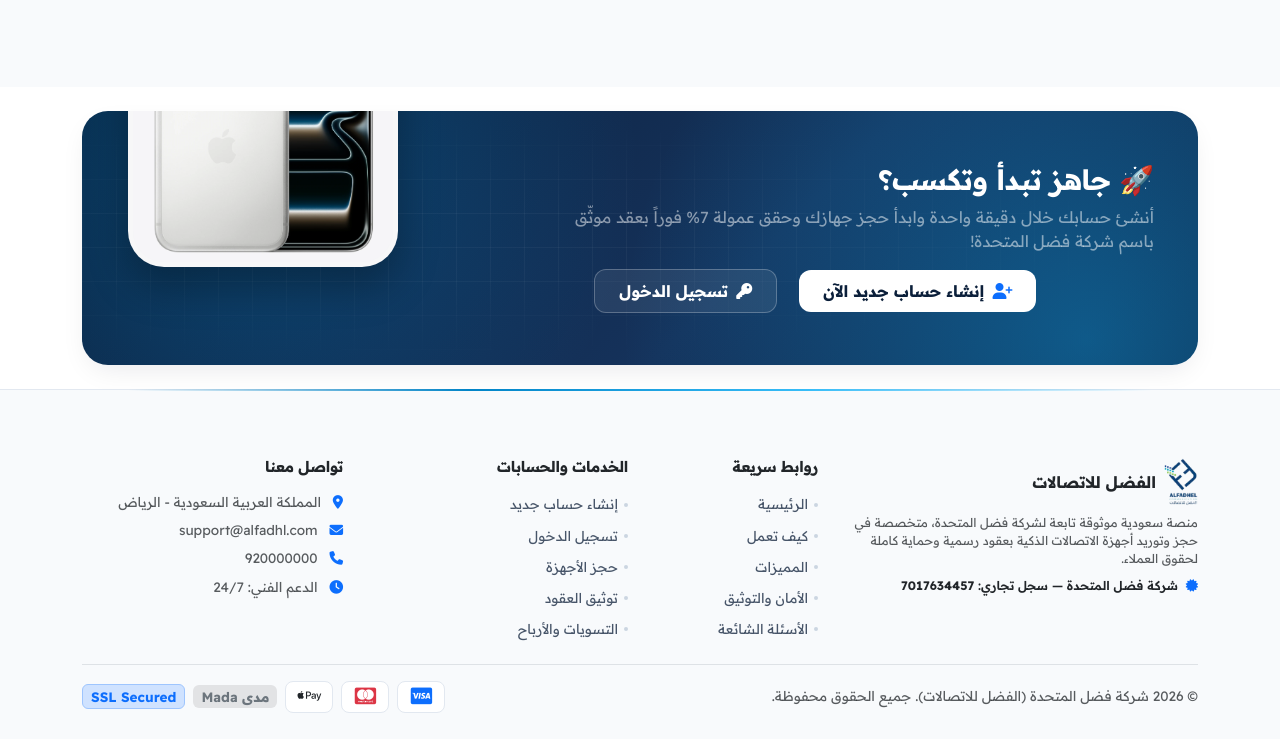
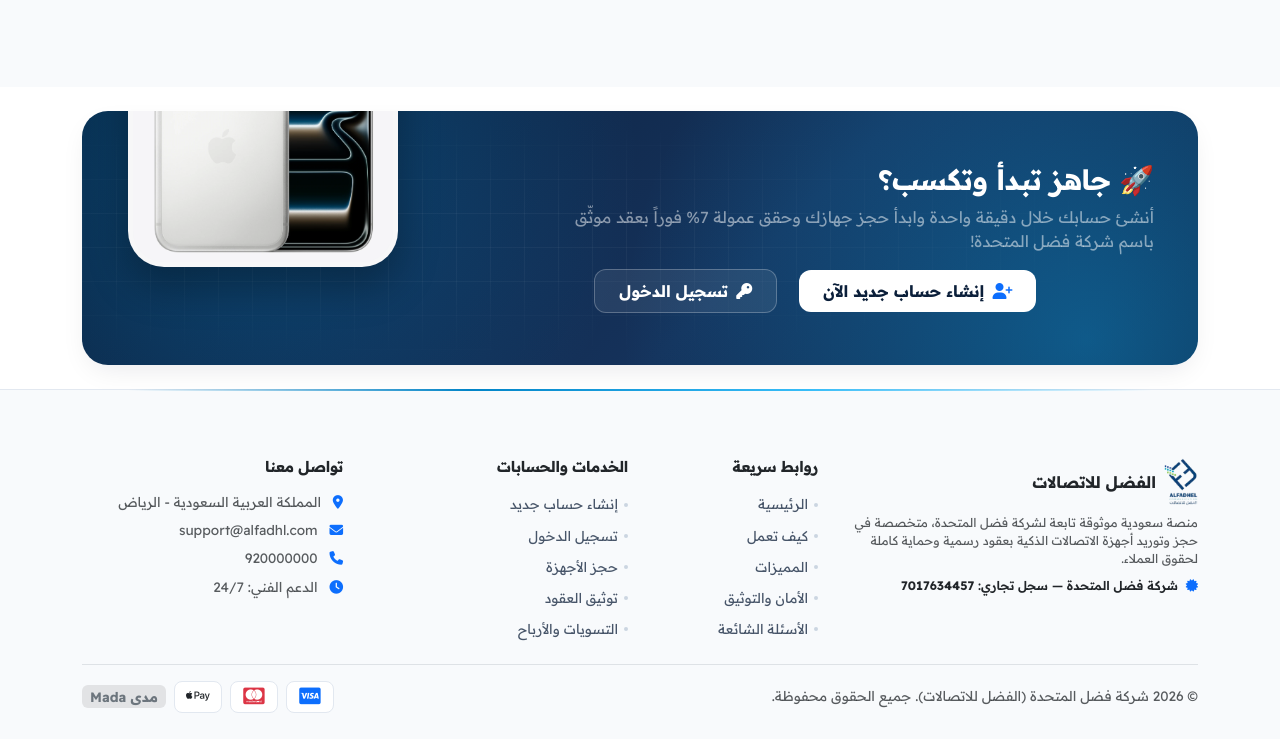
Before and after one commit to AmgadQasem/alfadhlne, a plain HTML site: page index.html in a window 1280 px wide. Shown: the part 4329-5068 px from the top of the page. Drawn offline with nearby package versions, Linux system fonts and the light colour scheme.

Commit message:
Update index.html

```diff
--- a/index.html
+++ b/index.html
@@ -982,8 +982,6 @@
           <span class="lp-pay text-danger"><i class="fa-brands fa-cc-mastercard" title="Mastercard"></i></span>
           <span class="lp-pay text-dark"><i class="fa-brands fa-apple-pay" title="Apple Pay"></i></span>
           <span class="badge bg-secondary-subtle text-secondary fs-7 px-2 py-1.5">مدى Mada</span>
-          <span class="badge bg-primary-subtle text-primary border border-primary-subtle fs-7 px-2 py-1.5">SSL
-            Secured</span>
         </div>
       </div>
 
```
